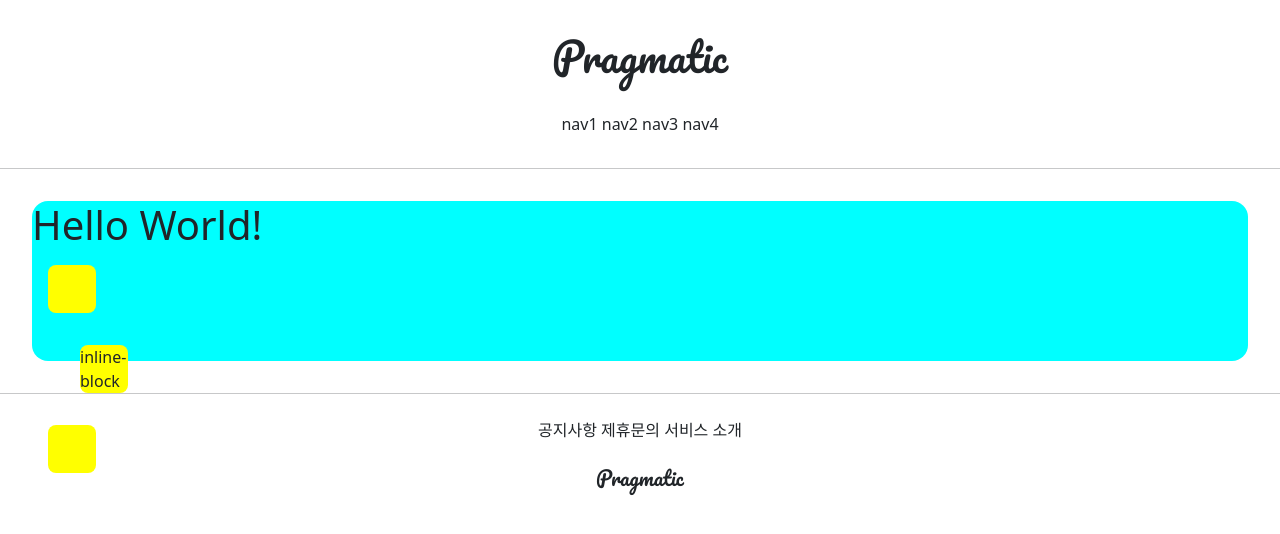
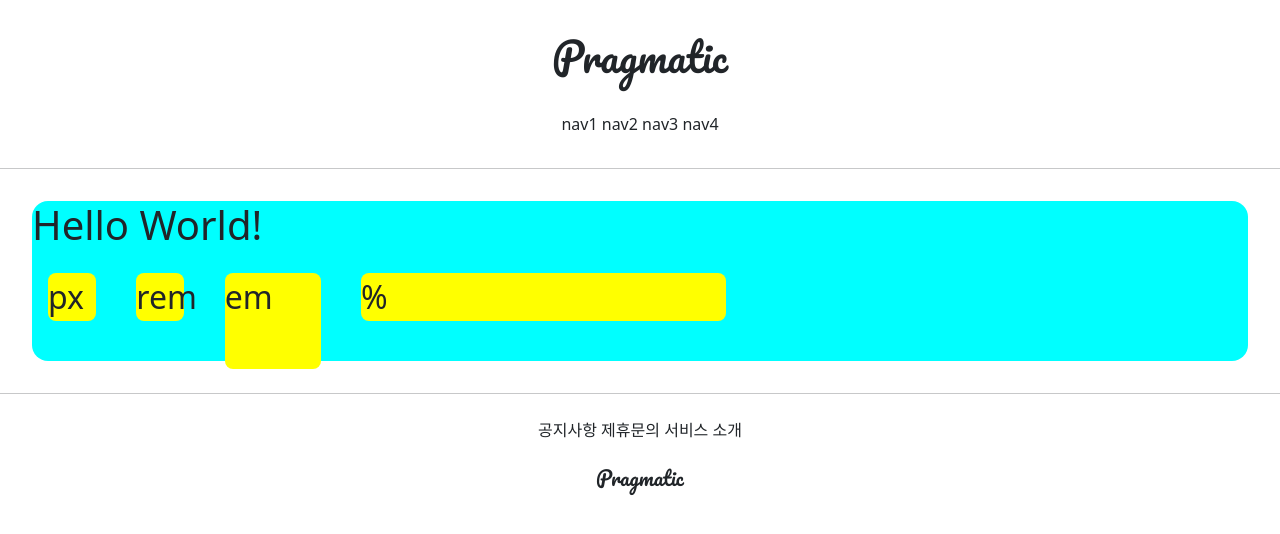
Before and after one commit to HeewonKwak/Python_Django, a Django app: page /accounts/hello_world/ in a window 1280 px wide. Shown: the top 534 px of the page. Run offline with Django 3.2, Linux system fonts and the light colour scheme; parts of the project's set-up code (start-up, migrations or seed data) failed here and were passed over.

Commit message:
Python_django web :2021:07:07 commit 2

```diff
--- a/accountapp/templates/accountapp/hello_world.html
+++ b/accountapp/templates/accountapp/hello_world.html
@@ -9,18 +9,18 @@
             height: 48px;
             width: 48px;
             border-radius: .5rem;
+            display: inline-block;
         }
 
     </style>
 
-    <div style="height: 10rem; background-color: aqua; margin: 2rem; border-radius: 1rem;">
+    <div style="height: 10rem; background-color: aqua; margin: 2rem; border-radius: 1rem; font-size: 2rem">
         <h1>Hello World!</h1>
 
-        <div class="testing" style="display: block"></div>
-        <div class="testing" style="display: inline"></div>
-        <div class="testing" style="display: none"></div>
-        <div class="testing" style="display: inline-block">inline-block</div>
-        <div class="testing"></div>
+        <div class="testing" style="height: 48px; width: 48px">px</div>
+        <div class="testing" style="height: 3rem; width: 3rem">rem</div>
+        <div class="testing" style="height: 3em; width: 3em">em</div>
+        <div class="testing" style="height: 30%; width: 30%">%</div>
 
 
     </div>
```
